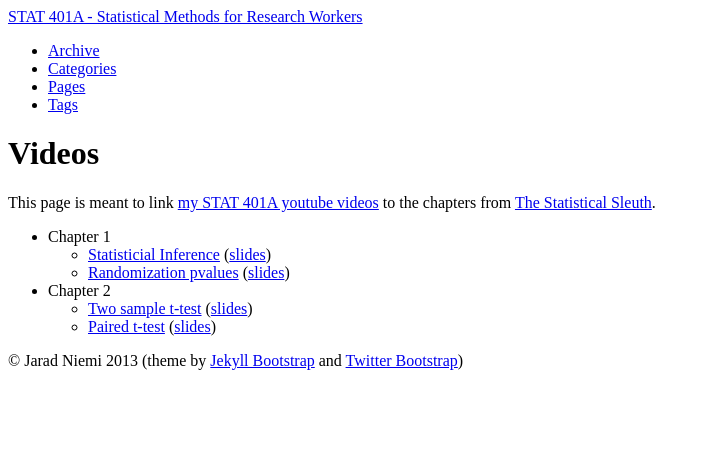
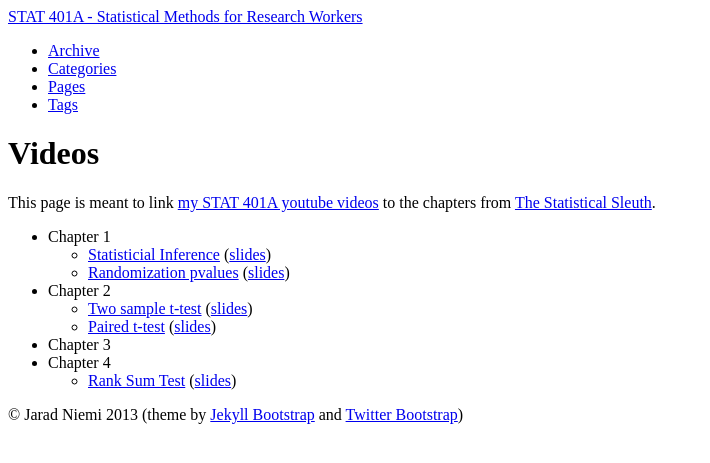
Before and after one commit to jarad/stat401A, a Jekyll site: the page built from videos.md, in a window 1280 px wide. Shown: the top 463 px of the page, without its empty margins (0-710 px from the left). Built offline with Jekyll 4.4.1, drawn with Linux system fonts in a browser that asks for light colours.

Commit message:
add rank sum test video

```diff
--- a/videos.md
+++ b/videos.md
@@ -13,3 +13,6 @@ This page is meant to link [my STAT 401A youtube videos](http://www.youtube.com/
 - Chapter 2
   - [Two sample t-test](http://www.youtube.com/watch?v=anu13FU4Gow&feature=youtube_gdata) ([slides]({{BASE_PATH}}/slides/M1-Lec1-TwoSampleTtest.pdf))
   - [Paired t-test](http://www.youtube.com/watch?v=ycJEDoCdJ2M&feature=youtube_gdata) ([slides]({{BASE_PATH}}/slides/M1-Lec2-PairedTtest.pdf))
+- Chapter 3
+- Chapter 4
+  - [Rank Sum Test](http://www.youtube.com/watch?v=la_M-OJvmI8&feature=youtube_gdata) ([slides]({{BASE_PATH}}/slides/M1-Lec3-RankSumTest.pdf))
```
Also changed, not shown: 1 other file.
